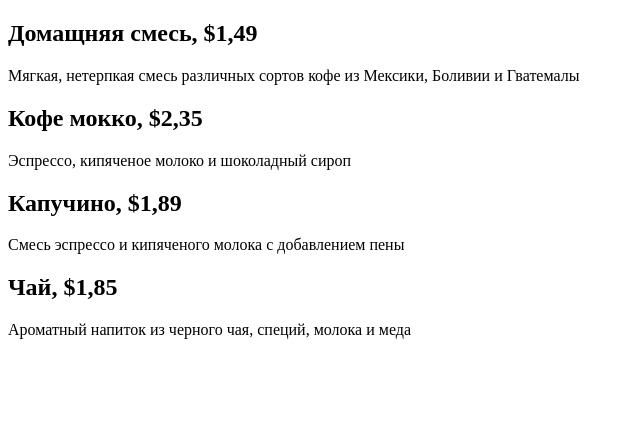
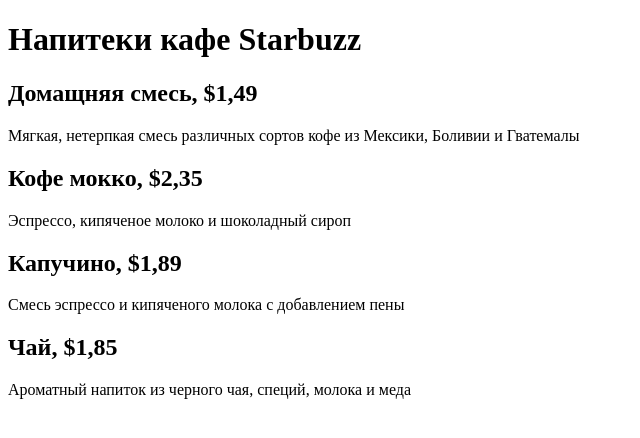
Before and after one commit to htseee/starbuzz-cafe, a plain HTML site: page index.html in a window 1280 px wide. Shown: the whole page, without its empty margins (0-640 px from the left). Drawn offline with Linux system fonts and the light colour scheme.

Commit message:
changed index.html H1

```diff
--- a/index.html
+++ b/index.html
@@ -4,6 +4,7 @@
         <title>Starbuzz Cafe</title>
     </head>
     <body>
+        <h1>Напитеки кафе Starbuzz</h1>
         <h2>Домащняя смесь, $1,49</h2>
         <p>
             Мягкая, нетерпкая смесь различных сортов кофе из Мексики, Боливии и Гватемалы
```
